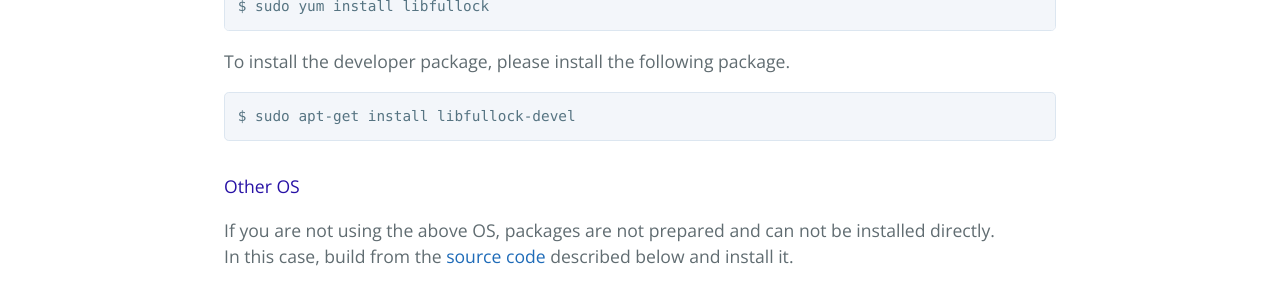
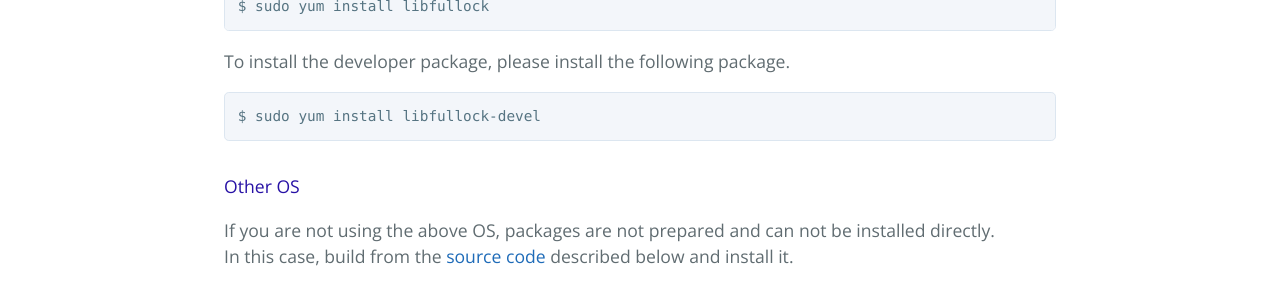
Before and after one commit to yahoojapan/fullock, a Jekyll site: the page built from usage.md, in a window 1280 px wide. Shown: the part 1181-1481 px from the top of the page. Built offline with Jekyll 4.4.1, drawn with Linux system fonts in a browser that asks for light colours.

Commit message:
Fixed wrong command in usage page

````diff
--- a/usage.md
+++ b/usage.md
@@ -47,7 +47,7 @@ $ sudo yum install libfullock
 ```
 To install the developer package, please install the following package.
 ```
-$ sudo apt-get install libfullock-devel
+$ sudo yum install libfullock-devel
 ```
 
 #### Other OS
````
Also changed, not shown: usageja.md (+1 -1 lines).
